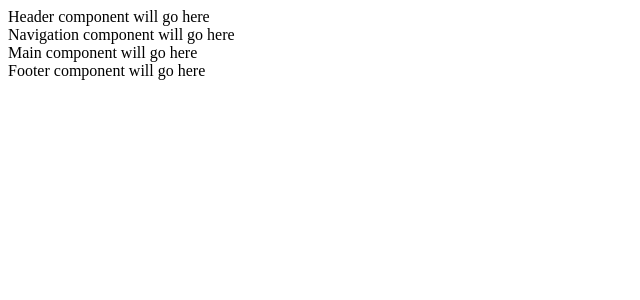
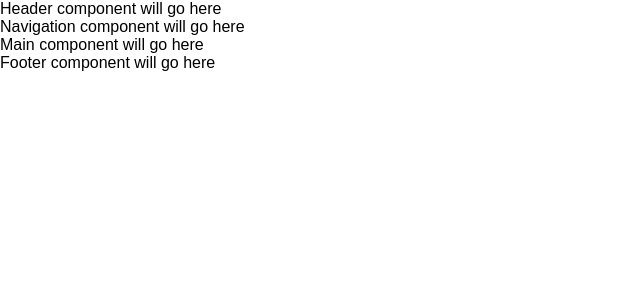
Before and after one commit to maham511/cyf-portfolio, a React (Create React App) app: page / in a window 1280 px wide. Shown: the top 300 px of the page, without its empty margins (0-640 px from the left). Built offline with nearby package versions, Linux system fonts and the light colour scheme.

Commit message:
style: some global styles added

```diff
--- a/src/index.css
+++ b/src/index.css
@@ -3,9 +3,16 @@
     --light-shade: #ffffff;
     --medium-shade: #d9d9d9;
     --dark-shade: #353535;
-    --primary-color: #3c6e71;
-    --secondary-color: #284b63;
+    --primary-color: #ee6352;
+    --secondary-color: #08b2e3;
     /* global sizing for fonts, padding and margins */
     --font-size-base: 16px;
     --spacing-base: 8px;
 }
+
+* {
+    /* set global margin to 0 so we can make custom margins for each component */
+    margin: 0 auto;
+    /* global font family (change if you want) */
+    font-family: Arial, Helvetica, sans-serif;
+}
```
